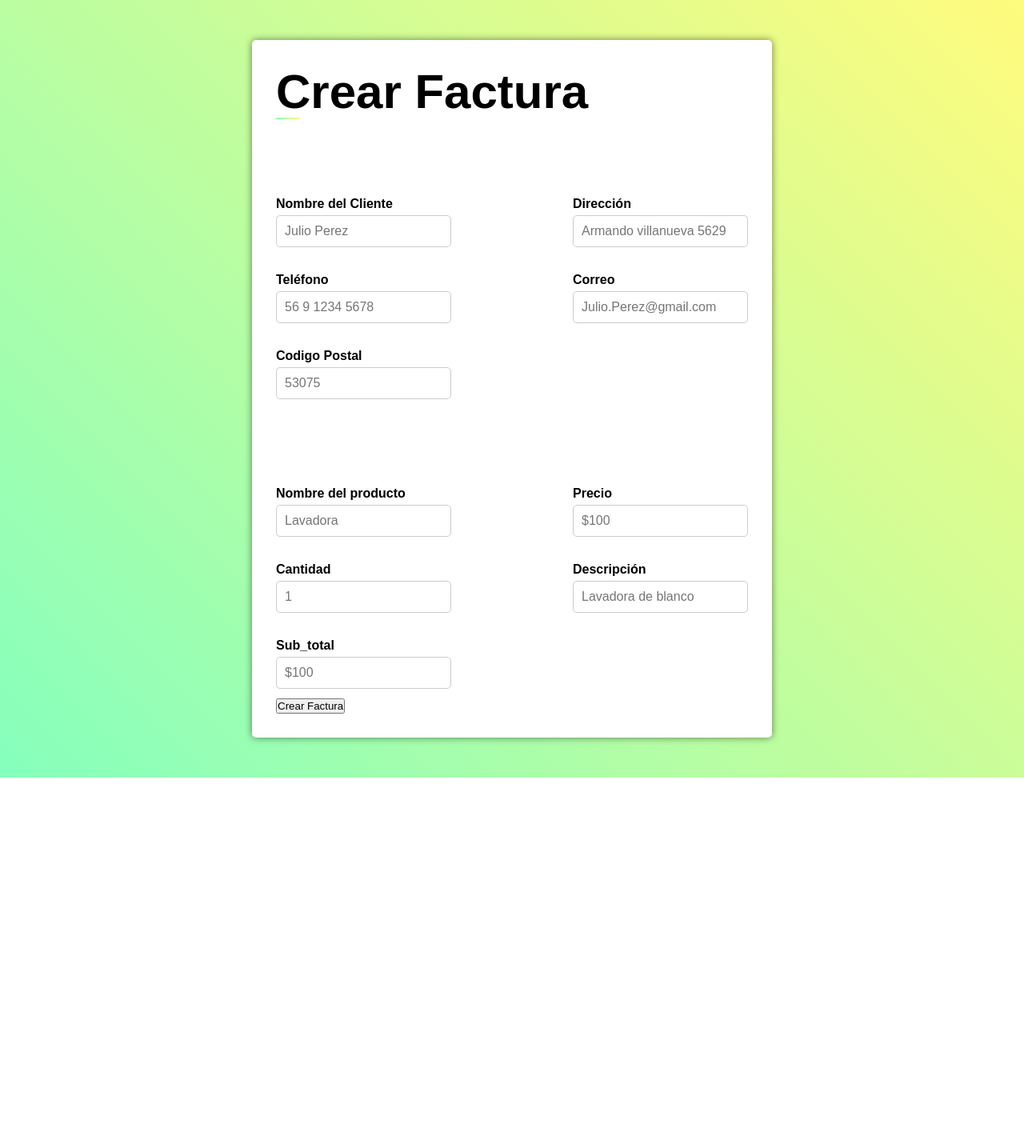
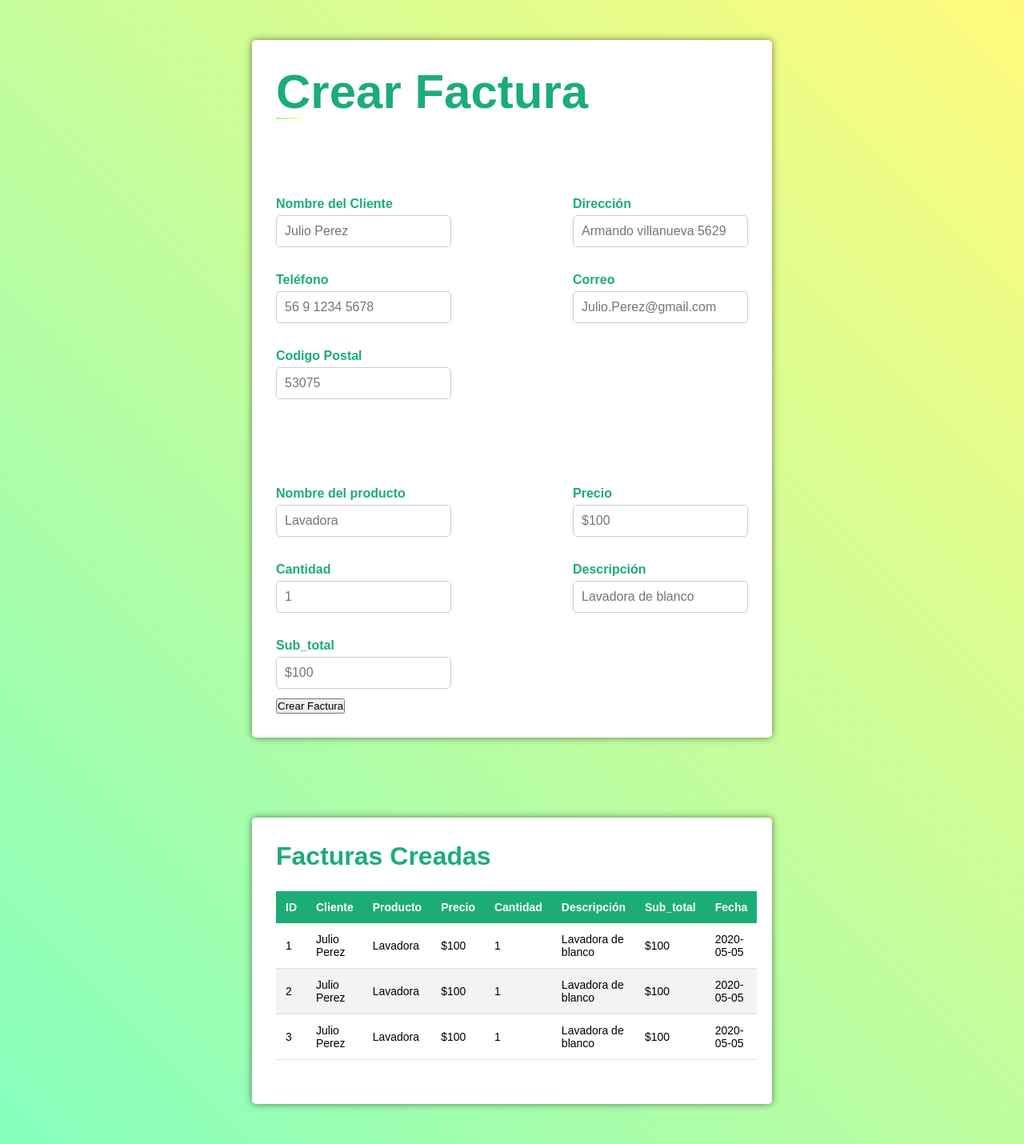
Before and after one commit to Esgarothh/ingsoftware-front, a Flask app: template flaskback/templates/facturas.html in a window 1280 px wide. Shown: the part 94-1524 px from the top of the page at 80% size. Before the commit the page ends 1066 px from the top, so only its background shows below. Run offline with Flask 2, Linux system fonts and the light colour scheme; the template is opened without the code that fills it, so the values that code supplies are empty; some libraries are stand-ins or nearby versions.

Commit message:
Merge branch 'main' of https://github.com/Esgarothh/ingsoftware-front

```diff
--- a/flaskback/static/facturas.css
+++ b/flaskback/static/facturas.css
@@ -62,6 +62,14 @@ header .navigation a:hover{
 	background-color: #333332;
 }
 
+span{
+	color: #1CAC78;
+}
+
+h1{
+	color: #1CAC78;
+}
+
 .container{
 	max-width: 650px;
 	margin: 0 auto;
@@ -115,3 +123,34 @@ form .invoice-details .input-box{
 	padding-left: 10px;
 	font-size: 16px;
 }
+
+.content-table{
+	border-collapse: collapse;
+	margin: 25px 0;
+	font-size: 14px;
+	min-width: 100%;
+}
+
+.content-table thead tr{
+	background-color: #1CAC78;
+	color: #fff;
+	text-align: left;
+	font-weight: bold;
+}
+
+.content-table th,
+.content-table td{
+	padding: 12px;
+}
+
+.content-table tbody tr{
+	border-bottom: 1px solid #dddddd;
+}
+
+.content-table tbody tr:nth-of-type(even){
+	background-color: #f3f3f3;
+}
+
+.content-table tbody tr:last-of-type{
+	border-bottom: 2px solid ##7FFF00;
+}
--- a/flaskback/templates/facturas.html
+++ b/flaskback/templates/facturas.html
@@ -70,8 +70,55 @@
                         </div>
                     </div>
                     <input class="btn btn-dark" type="submit" value="Crear Factura">
-
                 </form>
+            </div>
+            <div class="container">
+                <h1>Facturas Creadas</h1>
+                <table class="content-table">
+                    <thead>
+                        <tr>
+                            <th>ID</th>
+                            <th>Cliente</th>
+                            <th>Producto</th>
+                            <th>Precio</th>
+                            <th>Cantidad</th>
+                            <th>Descripción</th>
+                            <th>Sub_total</th>
+                            <th>Fecha</th>
+                        </tr>
+                    </thead>
+                    <tbody>
+                        <tr>
+                            <td>1</td>
+                            <td>Julio Perez</td>
+                            <td>Lavadora</td>
+                            <td>$100</td>
+                            <td>1</td>
+                            <td>Lavadora de blanco</td>
+                            <td>$100</td>
+                            <td>2020-05-05</td>
+                        </tr>
+                        <tr>
+                            <td>2</td>
+                            <td>Julio Perez</td>
+                            <td>Lavadora</td>
+                            <td>$100</td>
+                            <td>1</td>
+                            <td>Lavadora de blanco</td>
+                            <td>$100</td>
+                            <td>2020-05-05</td>
+                        </tr>
+                        <tr>
+                            <td>3</td>
+                            <td>Julio Perez</td>
+                            <td>Lavadora</td>
+                            <td>$100</td>
+                            <td>1</td>
+                            <td>Lavadora de blanco</td>
+                            <td>$100</td>
+                            <td>2020-05-05</td>
+                        </tr>
+                </table>
             </div>
         </main>
     </body>
--- a/flaskback/templates/welcome.html
+++ b/flaskback/templates/welcome.html
@@ -26,9 +26,6 @@
 				<a href="#" class="info-btn">Más Información</a>
 			</div>
 		</div>
-	</section>
-
-
 		<div class="main">
 			<h1 class="nombre">Hi, {{name}}</h1>
 			<hr style="width: 30%">
@@ -93,7 +90,9 @@
 			</div>
 
 		</div>
+	</section>
 </body>
+
 
 
 
```
Lines whose indentation alone changed are shown as unchanged.
